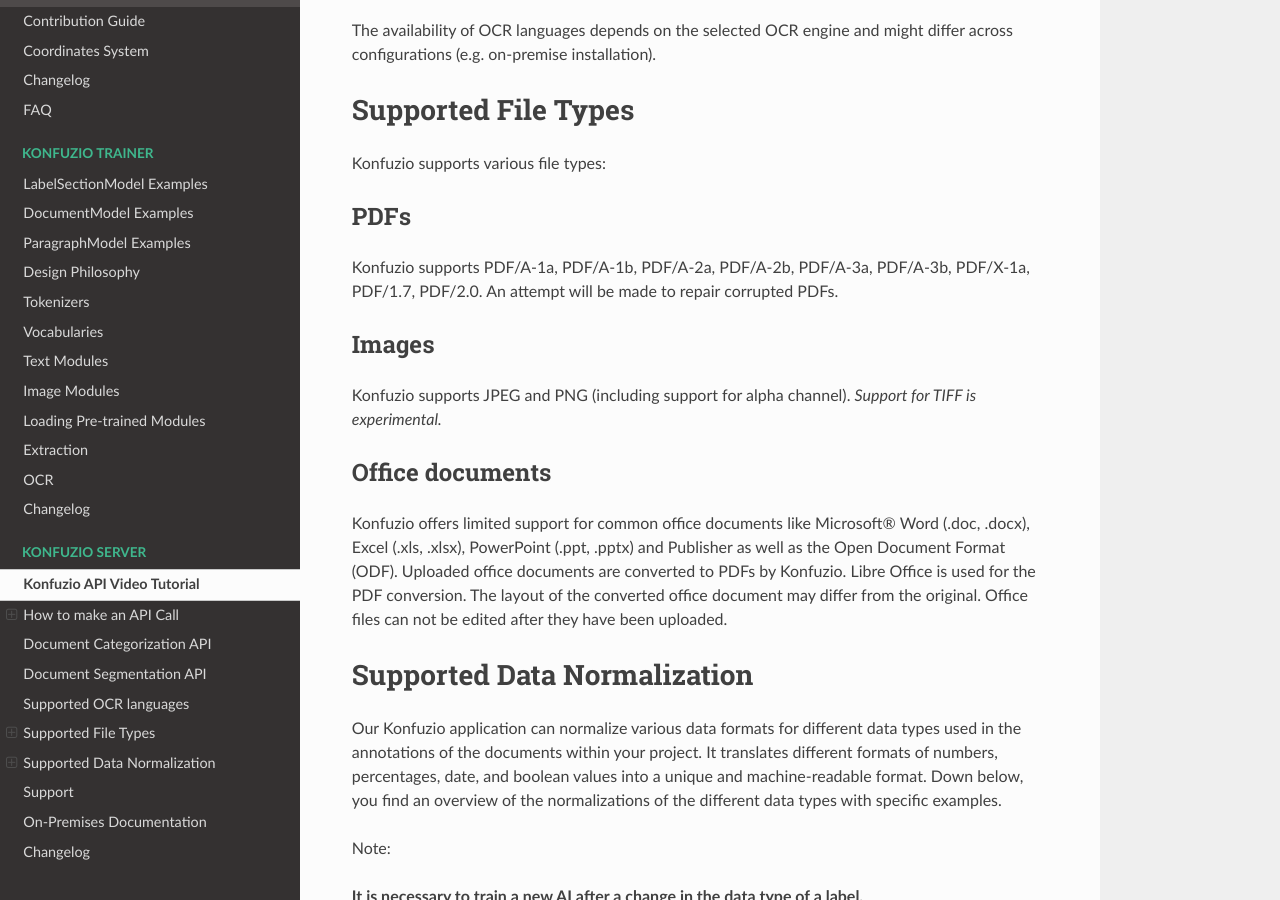
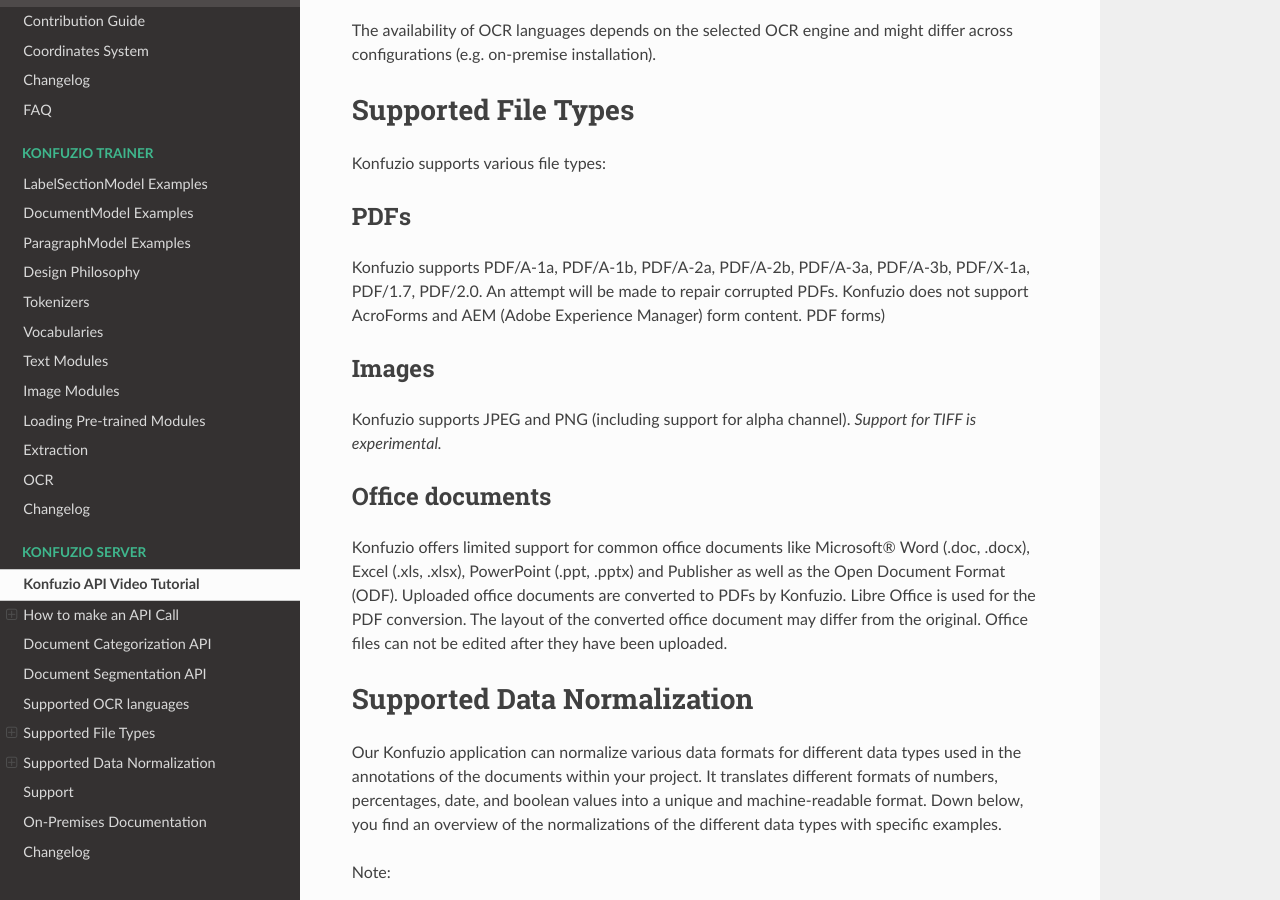
Before and after one commit to konfuzio-ai/konfuzio-sdk, a Sphinx documentation site: the page built from docs/web/api.md, in a window 1280 px wide and 900 px high, scrolled down 4344 px. Built offline with Sphinx 7.4.7 and the Read the Docs theme 2.0.0, drawn with Linux system fonts in a browser that asks for light colours.

```diff
--- a/docs/web/api.md
+++ b/docs/web/api.md
@@ -158,7 +158,8 @@ The availability of OCR languages depends on the selected OCR engine and might d
 Konfuzio supports various file types:
 
 ### PDFs
-Konfuzio supports PDF/A-1a, PDF/A-1b, PDF/A-2a, PDF/A-2b, PDF/A-3a, PDF/A-3b, PDF/X-1a, PDF/1.7, PDF/2.0. An attempt will be made to repair corrupted PDFs.
+Konfuzio supports PDF/A-1a, PDF/A-1b, PDF/A-2a, PDF/A-2b, PDF/A-3a, PDF/A-3b, PDF/X-1a, PDF/1.7, PDF/2.0. An attempt will be made to repair corrupted PDFs. Konfuzio does not support AcroForms and AEM (Adobe Experience Manager) form content.
+PDF forms)
 
 ### Images
 Konfuzio supports JPEG and PNG (including support for alpha channel). _Support for TIFF is experimental._
```
